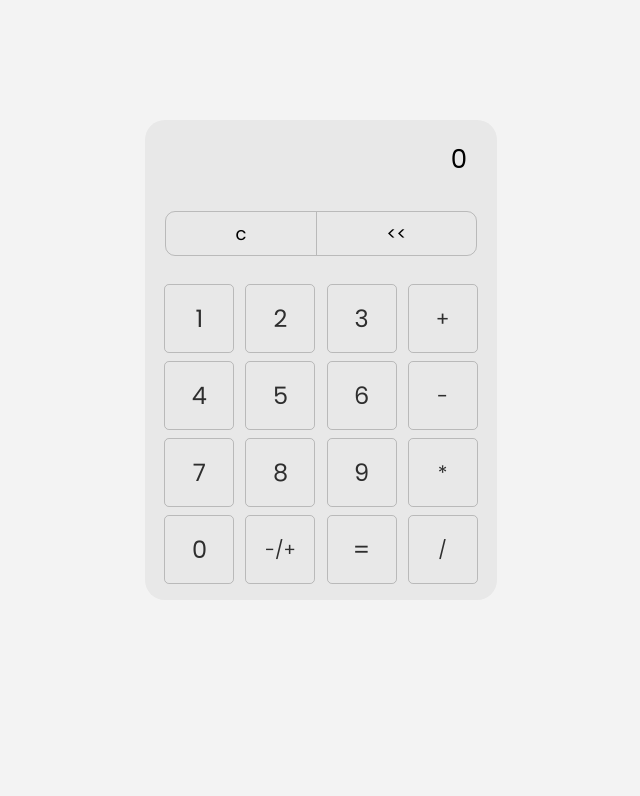
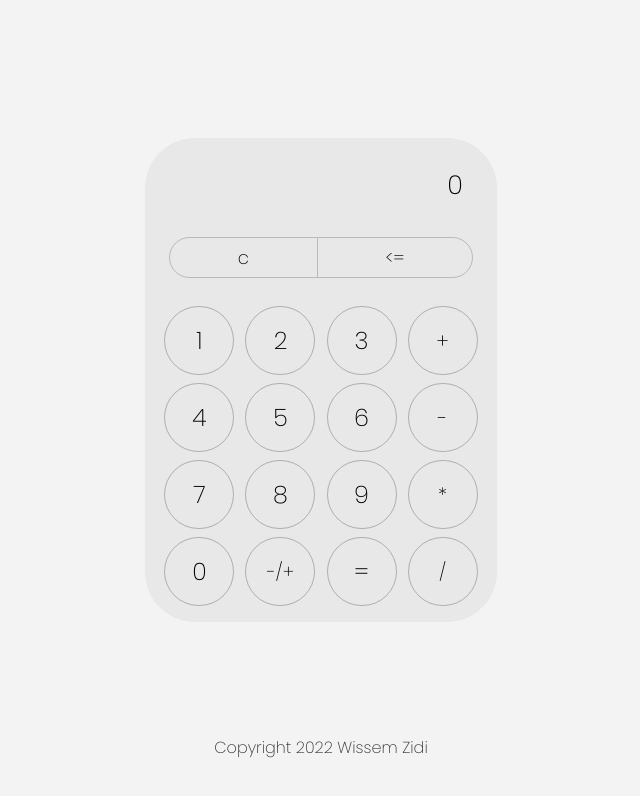
Before and after one commit to wissemzidi/calculat, a website: page index.html in a window 1280 px wide. Shown: the whole page, without its empty margins (319-959 px from the left). Drawn offline with Linux system fonts and the light colour scheme.

Commit message:
circled style

```diff
--- a/index.html
+++ b/index.html
@@ -19,12 +19,12 @@
       <div id="calculator">
         <header class="p-20 fs-24">
           <div id="content" class="d-flex justify-sb pr-10">
-            <div id="calculated_number" class="op-min fs-18"></div>
+            <div id="calculated_number" class="op-min fs-18 pl-10"></div>
             <div id="curr_number" class="fs-26">0</div>
           </div>
-          <div id="calc-btn-container" class="rad-10">
+          <div id="calc-btn-container" class="rad-50">
             <button onclick="delete_all()" class="fs-18">c</button>
-            <button onclick="delete_nb()" class="fs-18"><<</button>
+            <button onclick="delete_nb()" class="fs-18"><=</button>
           </div>
         </header>
         <section>
@@ -56,6 +56,9 @@
           </div>
         </section>
       </div>
+      <center>
+        <span class="copy-right | op-mid">Copyright 2022 Wissem Zidi</span>
+      </center>
     </main>
   </body>
   <script src="main.js"></script>
--- a/style.css
+++ b/style.css
@@ -10,17 +10,19 @@
   padding: 0;
   box-sizing: border-box;
   font-family: "poppins", sans-serif;
+  font-weight: 290;
   color: var(--clr-font);
 }
 
 body {
-  width: 100%;
-  background-color: var(--clr-background);
+  position: relative;
   display: flex;
   justify-content: center;
   align-items: center;
-  min-height: 90vh;
+  width: 100%;
+  min-height: 95vh;
   padding: 1rem 3px;
+  background-color: var(--clr-background);
 }
 
 main {
@@ -32,33 +34,36 @@ main {
   display: flex;
   flex-direction: column;
   min-height: fit-content;
+  padding-block: 0.5rem;
   width: 100%;
   padding-bottom: 0.5rem;
   background-color: rgb(232, 232, 232);
-  border-radius: 20px;
+  border-radius: 50px;
 }
 
 #calculator > header {
-  min-height: 1rem;
-  background-color: transparent;
-  border-radius: 20px 20px 0 0;
-  text-align: right;
   display: grid;
   gap: 2rem;
+  min-height: 1rem;
+  padding-inline: 1.5rem;
+  background-color: transparent;
+  border-radius: 50px 50px 0 0;
+  text-align: right;
+  /* overflow: hidden; */
 }
 
 #calc-btn-container {
   display: flex;
-  justify-content: space-around;
-  flex-grow: 1;
+  justify-content: center;
   border: 1px solid rgba(0, 0, 0, 0.2);
+  overflow: hidden;
 }
 
 #calc-btn-container > button {
   display: flex;
   flex-grow: 1;
   justify-content: center;
-  padding-block: 0.5rem;
+  padding-block: 0.4rem;
   border: none;
   background-color: transparent;
   cursor: pointer;
@@ -107,8 +112,8 @@ main {
   color: black;
   background-color: transparent;
   border: 1px solid rgba(0, 0, 0, 0.25);
-  border-radius: 5px;
-  opacity: 0.8;
+  border-radius: 50px;
+  /* opacity: 0.8; */
   cursor: pointer;
 }
 
@@ -116,3 +121,10 @@ main {
   opacity: 1;
   background-color: var(--clr-gray);
 }
+
+.copy-right {
+  position: absolute;
+  bottom: 0;
+  left: 50%;
+  translate: -50%;
+}
```
